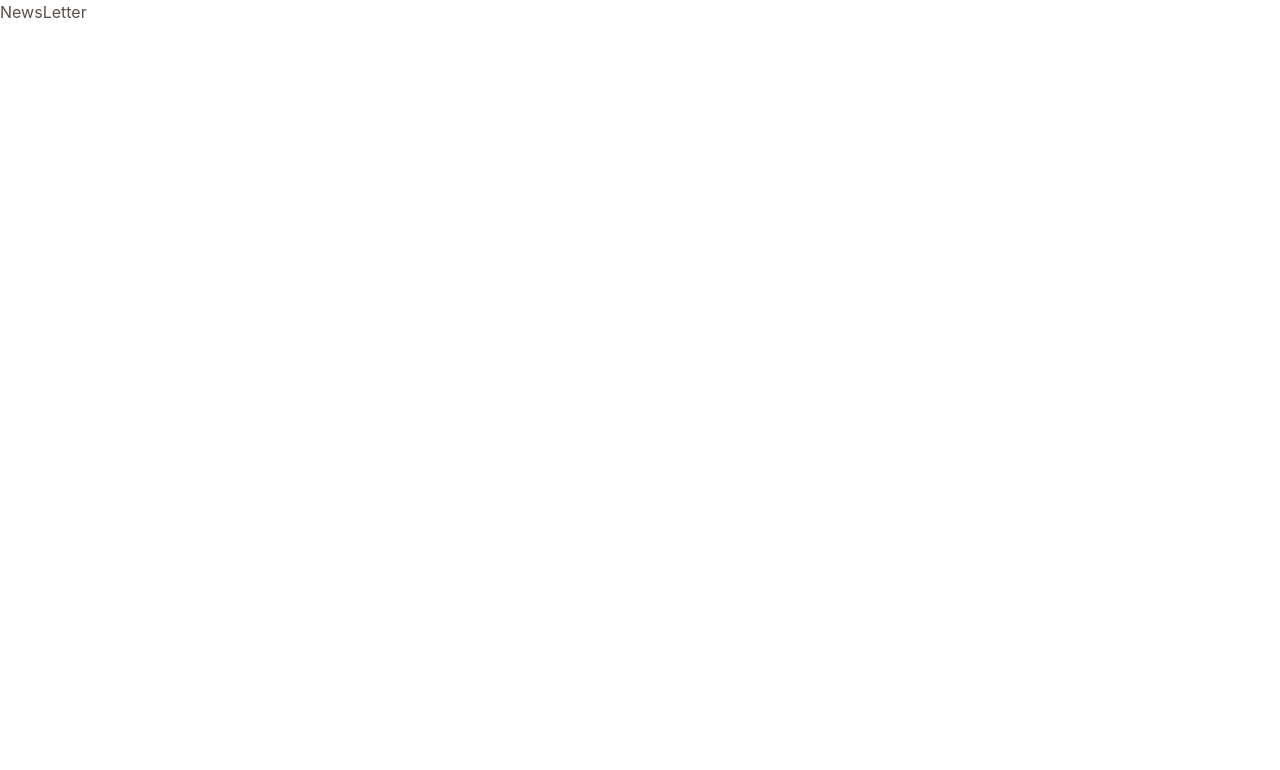
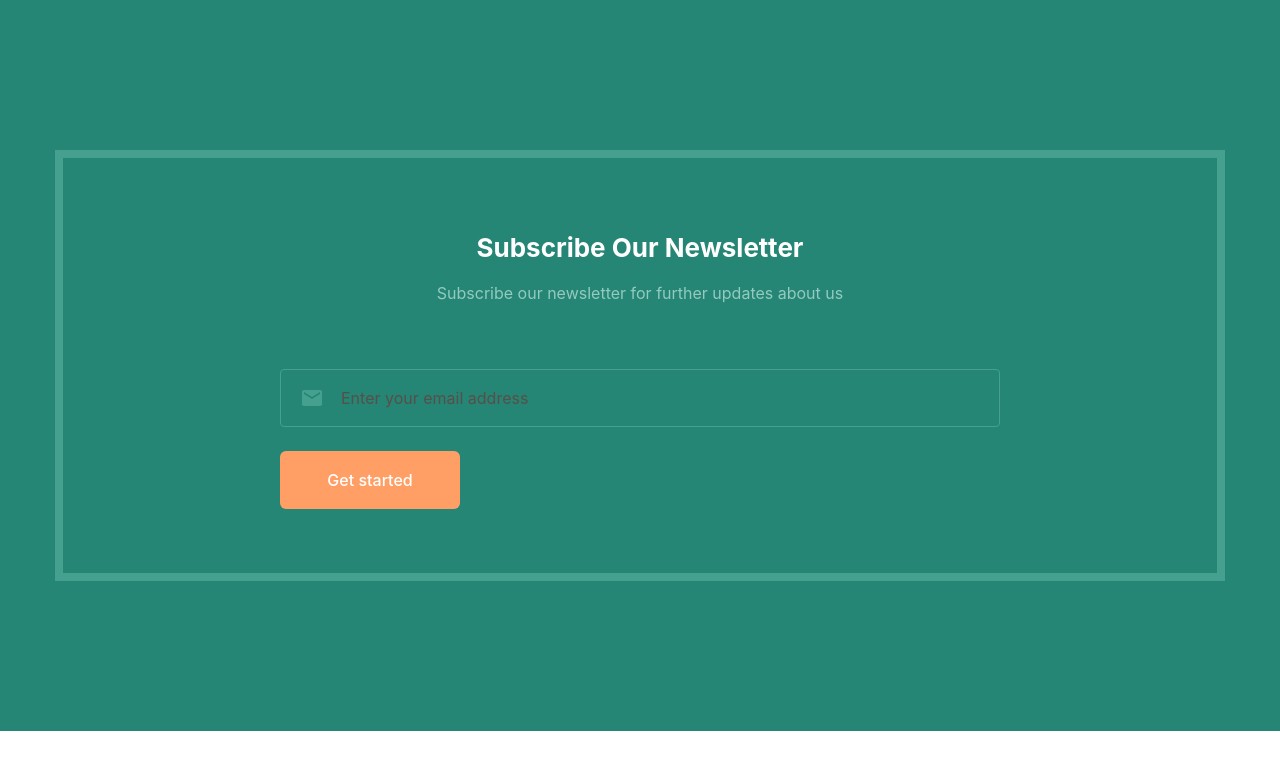
Before and after one commit to dhawalbisht/Yoga-Wings, a React (Vite) app in the folder Frontend/: page /newsletter in a window 1280 px wide. Shown: the top 770 px of the page. Built offline with nearby package versions, Linux system fonts and the light colour scheme; the HTML template or start-up script is replaced by a standard one.

Commit message:
Update NewsLetter.jsx

```diff
--- a/Frontend/src/components/NewsLetter.jsx
+++ b/Frontend/src/components/NewsLetter.jsx
@@ -1,7 +1,44 @@
 import React from 'react';
 
+import { MdEmail } from 'react-icons/md';
+
 const NewsLetter = () => {
-  return <div>NewsLetter</div>;
+  return (
+    <section className='section-sm lg: section-lg bg-green min-h-[520px]' >
+      <div className="container mx-auto">
+        {/*text*/}
+        <div className="border-[8px] border-green-300 rounded-1g text-center pt-[70px] pb-12">
+
+          <h4 className="text-[26px] text-white font-bold mb-[14px]">
+            Subscribe Our Newsletter
+          </h4>
+          <p className="text-green-200 mb-12">
+            Subscribe our newsletter for further updates about us
+          </p>
+          {/*form*/}
+          <form className="max-w-[752px] mx-auto relative flex flex-col 1g:flex-row gap-y-6 p-4 1g:p-0 gap-x-4">
+
+            <div className='w-full relative flex'>
+              {/*icon*/}
+              <div className="absolute left-2 h-full w-12 flex justify-center items-center text-2xl text-green-300">
+
+                <MdEmail />
+              </div>
+              <input
+                className="form-control w-full border border-green-300 bg-transparent outline-none placeholder-text-green-200 text-white pl-[60px]"
+                placeholder='Enter your email address'
+                type="text"
+              />
+            </div>
+            < button className='btn btn-lg btn-orange
+              text-white w-full lg:max-w-[180px]'>
+              Get started
+            </button >
+          </form>
+        </div>
+      </div>
+    </section>
+  );
 };
 
 export default NewsLetter;
```
